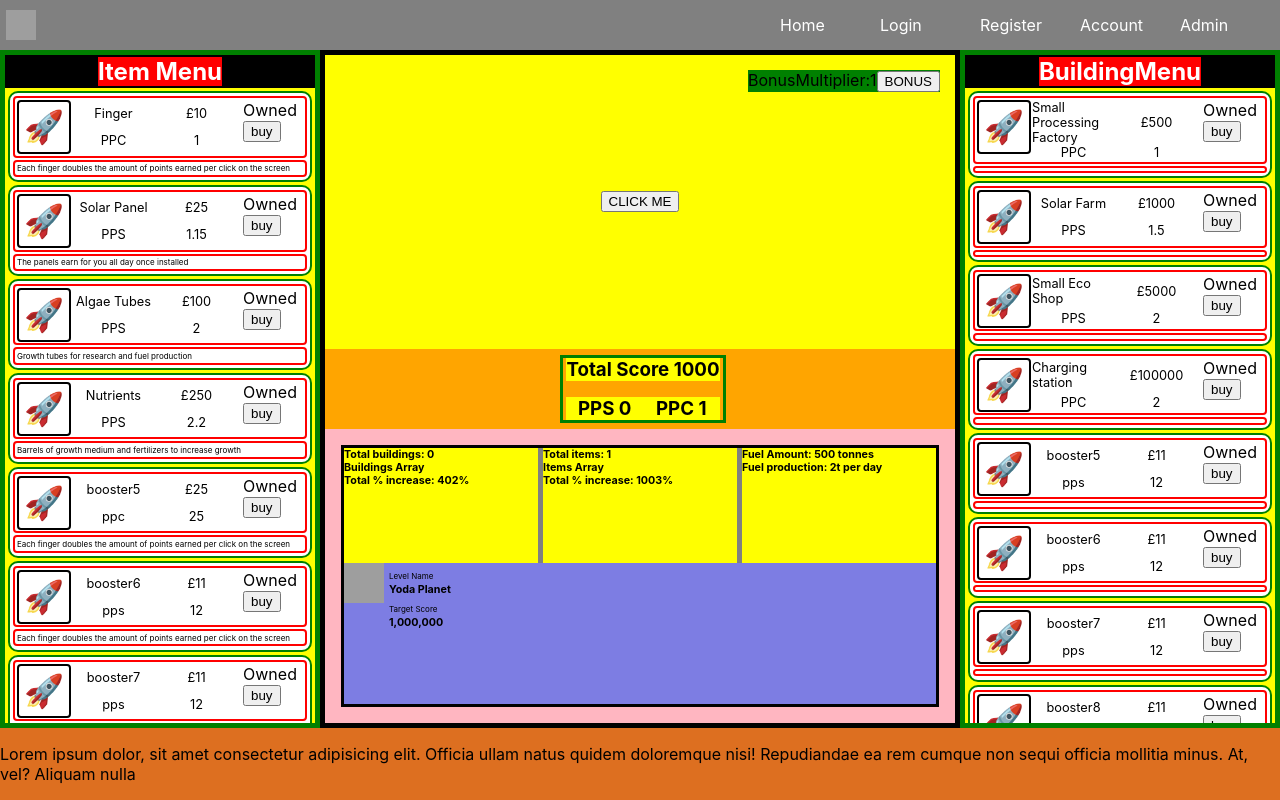
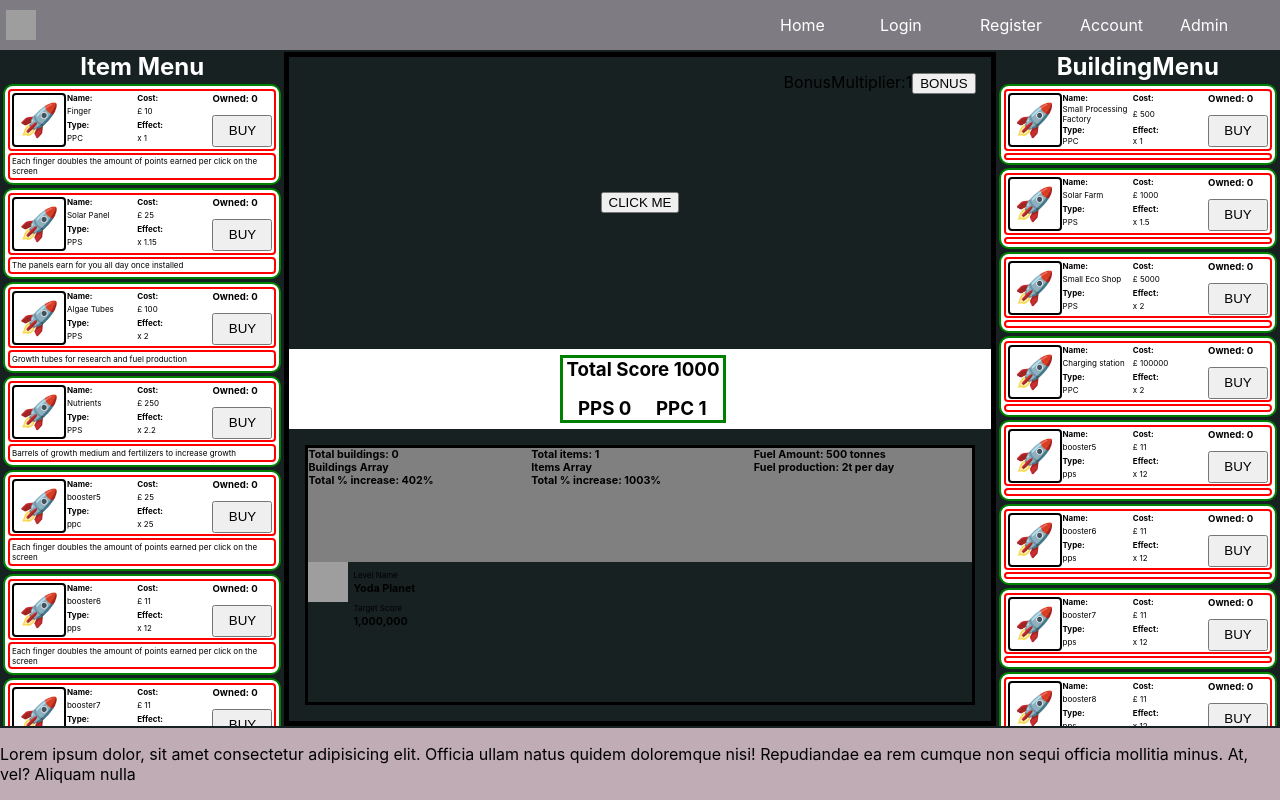
Before and after one commit to webdesignsbytom/bio-clicker-idle-game, a React (Create React App) app in the folder client/: page / in a window 1280 px wide. Built offline with nearby package versions, Linux system fonts and the light colour scheme; grey boxes are pictures that could not be loaded.

Commit message:
adjusted colours

```diff
--- a/client/src/components/bonusMultiplier/bonusMultiplier.css
+++ b/client/src/components/bonusMultiplier/bonusMultiplier.css
@@ -1,5 +1,4 @@
 .bonusMultiplier__container {
-    background-color: green;
     position: absolute;
     top: 15px;
     right: 15px;
--- a/client/src/components/clicker/clicker.css
+++ b/client/src/components/clicker/clicker.css
@@ -1,6 +1,5 @@
 .clicker__container {
     position: relative;
-    background-color: red;
     display: grid;
     place-content: center;
 }
--- a/client/src/components/level/levelDisplay.css
+++ b/client/src/components/level/levelDisplay.css
@@ -1,5 +1,4 @@
 .level__data__container {
-    background-color: rgb(125, 125, 227);
     display: grid;
     grid-template-columns: auto 1fr;
     gap: 5px;
--- a/client/src/components/nav/nav.css
+++ b/client/src/components/nav/nav.css
@@ -1,5 +1,5 @@
 .nav__container {
-  background-color: gray;
+  background-color: #7F7B82;
   display: grid;
   grid-template-columns: 1fr 1fr;
 }
--- a/client/src/components/stats/playerData.css
+++ b/client/src/components/stats/playerData.css
@@ -17,13 +17,10 @@
 }
 
 .player__items__data {
-  background-color: yellow;
 }
 
 .player__buildings__data {
-  background-color: yellow;
 }
 
 .player__fuel__data {
-  background-color: yellow;
 }
--- a/client/src/components/stats/scoresDisplay.css
+++ b/client/src/components/stats/scoresDisplay.css
@@ -12,10 +12,6 @@
   place-content: center;
   border: 3px solid green;
   width: 100%;
-}
-
-.scores__container > * {
-  background-color: yellow;
 }
 
 .incomes__container {
--- a/client/src/components/textScroll/textScroll.css
+++ b/client/src/components/textScroll/textScroll.css
@@ -1,3 +1,3 @@
 .scroll__container {
-    background-color: rgb(221, 111, 32);
+    background-color: #BFACB5;
 }
--- a/client/src/pages/home/buildings/Building.jsx
+++ b/client/src/pages/home/buildings/Building.jsx
@@ -65,14 +65,28 @@ function Building({ building }) {
         </div>
 
         <div className='building__data'>
-          <div className='name'>{building.name}</div>
-          <div className='cost'>£{building.cost}</div>
-          <div className='type'>{building.type}</div>
-          <div className='effect'>{building.effect}</div>
+          <div className='name'>
+            <h6>Name: </h6>
+            <span>{building.name}</span>
+          </div>
+          <div className='cost'>
+            <h6>Cost: </h6>
+            <span>£ {building.cost}</span>
+          </div>
+          <div className='type'>
+            <h6>Type: </h6>
+            <span>{building.type}</span>
+          </div>
+          <div className='effect'>
+            <h6>Effect: </h6>
+            <span>x {building.effect}</span>
+          </div>
         </div>
 
-        <div className='purchase__building'>
-          <div className='owned'>Owned{}</div>
+        <div className='purchase__item'>
+          <div className='owned'>
+            <h6>Owned: <span>0</span></h6>
+          </div>
           <button onClick={() => buyBuilding(building)}>buy</button>
         </div>
       </div>
--- a/client/src/pages/home/buildings/buildingMenu.css
+++ b/client/src/pages/home/buildings/buildingMenu.css
@@ -1,22 +1,19 @@
 .buildingMenu__container {
   display: grid;
   grid-template-rows: auto 1fr;
-  border: 5px solid green;
   overflow-y: hidden;
 }
 
 /* Titles */
 .building__title__container {
   color: white;
-  background-color: black;
-  border: 2px solid black;
   display: grid;
   place-content: center;
 }
+
 .building__title__container h2 {
   padding: 0;
   margin: 0;
-  background-color: red;
   width: fit-content;
 }
 
@@ -25,12 +22,8 @@
   display: grid;
   gap: 0.2rem;
   padding: 0.2rem;
-  background-color: yellow;
-
   padding-bottom: 3rem;
-}
-.buildings__container:hover {
-    overflow: scroll;
+  overflow: scroll;
   overflow-x: hidden;
 }
 
@@ -63,14 +56,22 @@
 }
 
 .building__data {
-  font-size: 0.8rem;
   display: grid;
   grid-template-columns: 1fr 1fr;
 }
+
 .building__data > * {
   display: grid;
-  place-content: center;
-  justify-content: center;
+}
+
+.building__data > * h6 {
+padding: 0;
+margin: 0;
+font-size: 0.5rem;
+}
+
+.building__data > * span {
+font-size: 0.5rem;
 }
 
 .desc {
@@ -79,3 +80,32 @@
   border-radius: 4px;
   padding: 0.1rem;
 }
+
+.purchase__building {
+  display: grid;
+  height: auto;
+}
+.owned {
+  height: auto;
+  display: grid;
+}
+.owned h6 {
+  padding: 0;
+  margin: 0;
+  font-size: 0.6rem;
+}
+
+.owned span {
+  padding: 0;
+  margin: 0;
+  font-size: 0.6rem;
+}
+
+.buy__btn {
+  background-color: red;
+}
+
+.purchase__building button {
+  width: 100%;
+  text-transform: uppercase;
+}
--- a/client/src/pages/home/home.css
+++ b/client/src/pages/home/home.css
@@ -1,5 +1,5 @@
 .homepage__container {
-    background-color: lightpink;
+    background-color: #172121;
     display: grid;
     height: 100vh;
     max-height: 100vh;
@@ -8,8 +8,10 @@
 
 .game__container {
     display: grid;
-    grid-template-columns: 1fr 2fr 1fr;
+    grid-template-columns: 0.8fr 2fr 0.8fr;
     overflow: hidden;
+    border-top: 2px solid #172121;
+    border-bottom: 2px solid #172121;
 }
 
 .main__game {
@@ -20,13 +22,10 @@
 }
 
 .clicker__container {
-    background-color: yellow;
 }
 
 .scoresDisplay__container {
-    background-color: orange;
 }
 
 .playerData__container {
-    background-color: pink;
 }
--- a/client/src/pages/home/items/Item.jsx
+++ b/client/src/pages/home/items/Item.jsx
@@ -78,14 +78,28 @@ function Item({ item }) {
         </div>
 
         <div className='item__data'>
-          <div className='name'>{item.name}</div>
-          <div className='cost'>£{item.cost}</div>
-          <div className='type'>{item.type}</div>
-          <div className='effect'>{item.effect}</div>
+          <div className='name'>
+            <h6>Name: </h6>
+            <span>{item.name}</span>
+          </div>
+          <div className='cost'>
+            <h6>Cost: </h6>
+            <span>£ {item.cost}</span>
+          </div>
+          <div className='type'>
+            <h6>Type: </h6>
+            <span>{item.type}</span>
+          </div>
+          <div className='effect'>
+            <h6>Effect: </h6>
+            <span>x {item.effect}</span>
+          </div>
         </div>
 
         <div className='purchase__item'>
-          <div className='owned'>Owned{}</div>
+          <div className='owned'>
+            <h6>Owned: <span>0</span></h6>
+          </div>
           <button onClick={() => buyItem(item)}>buy</button>
         </div>
       </div>
--- a/client/src/pages/home/items/itemMenu.css
+++ b/client/src/pages/home/items/itemMenu.css
@@ -1,22 +1,19 @@
 .itemMenu__container {
   display: grid;
   grid-template-rows: auto 1fr;
-  border: 5px solid green;
   overflow-y: hidden;
 }
 
 /* Titles */
 .item__title__container {
   color: white;
-  background-color: black;
-  border: 2px solid black;
   display: grid;
   place-content: center;
 }
+
 .item__title__container h2 {
   padding: 0;
   margin: 0;
-  background-color: red;
   width: fit-content;
 }
 
@@ -25,12 +22,9 @@
   display: grid;
   gap: 0.2rem;
   padding: 0.2rem;
-  background-color: yellow;
-
   padding-bottom: 3rem;
   overflow: scroll;
   overflow-x: hidden;
-
 }
 
 .item {
@@ -62,14 +56,22 @@
 }
 
 .item__data {
-  font-size: 0.8rem;
   display: grid;
   grid-template-columns: 1fr 1fr;
 }
+
 .item__data > * {
   display: grid;
-  place-content: center;
-  justify-content: center;
+}
+
+.item__data > * h6 {
+padding: 0;
+margin: 0;
+font-size: 0.5rem;
+}
+
+.item__data > * span {
+font-size: 0.5rem;
 }
 
 .desc {
@@ -78,3 +80,32 @@
   border-radius: 4px;
   padding: 0.1rem;
 }
+
+.purchase__item {
+  display: grid;
+  height: auto;
+}
+.owned {
+  height: auto;
+  display: grid;
+}
+.owned h6 {
+  padding: 0;
+  margin: 0;
+  font-size: 0.6rem;
+}
+
+.owned span {
+  padding: 0;
+  margin: 0;
+  font-size: 0.6rem;
+}
+
+.buy__btn {
+  background-color: red;
+}
+
+.purchase__item button {
+  width: 100%;
+  text-transform: uppercase;
+}
```
